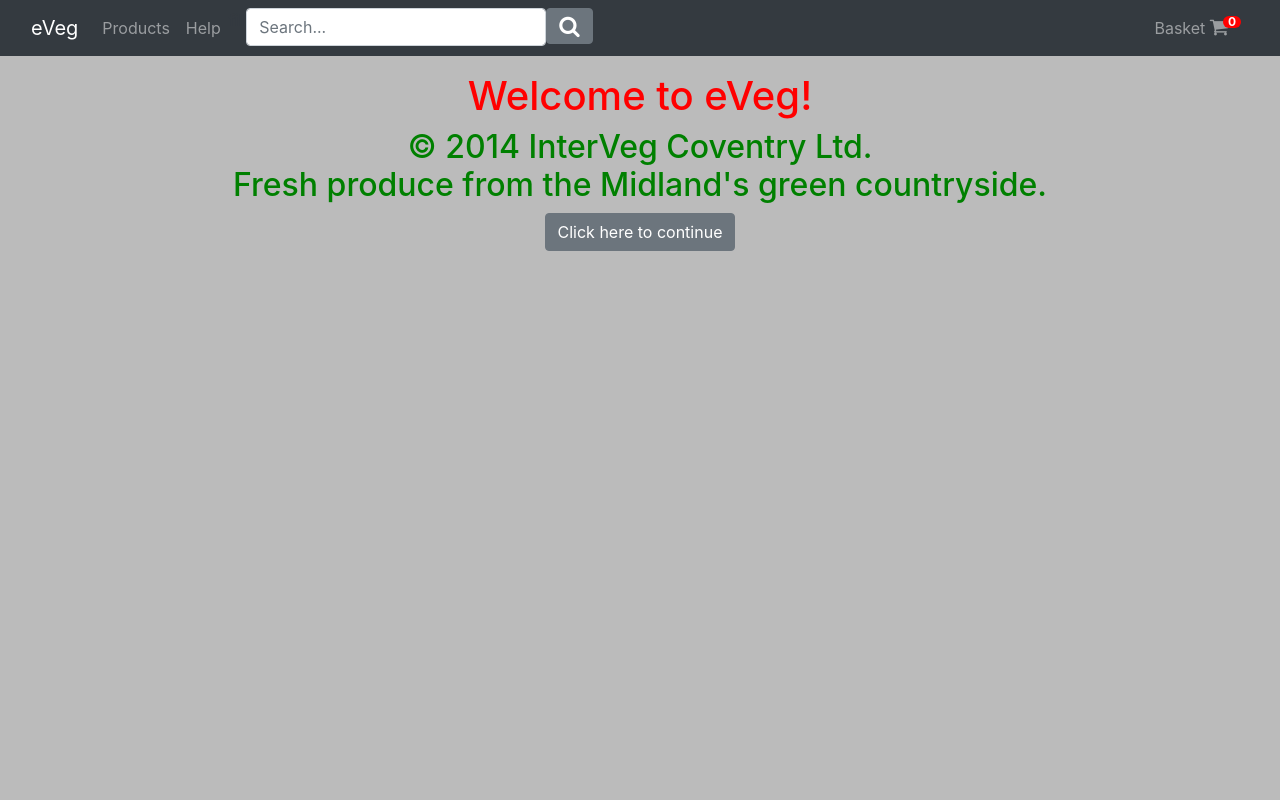
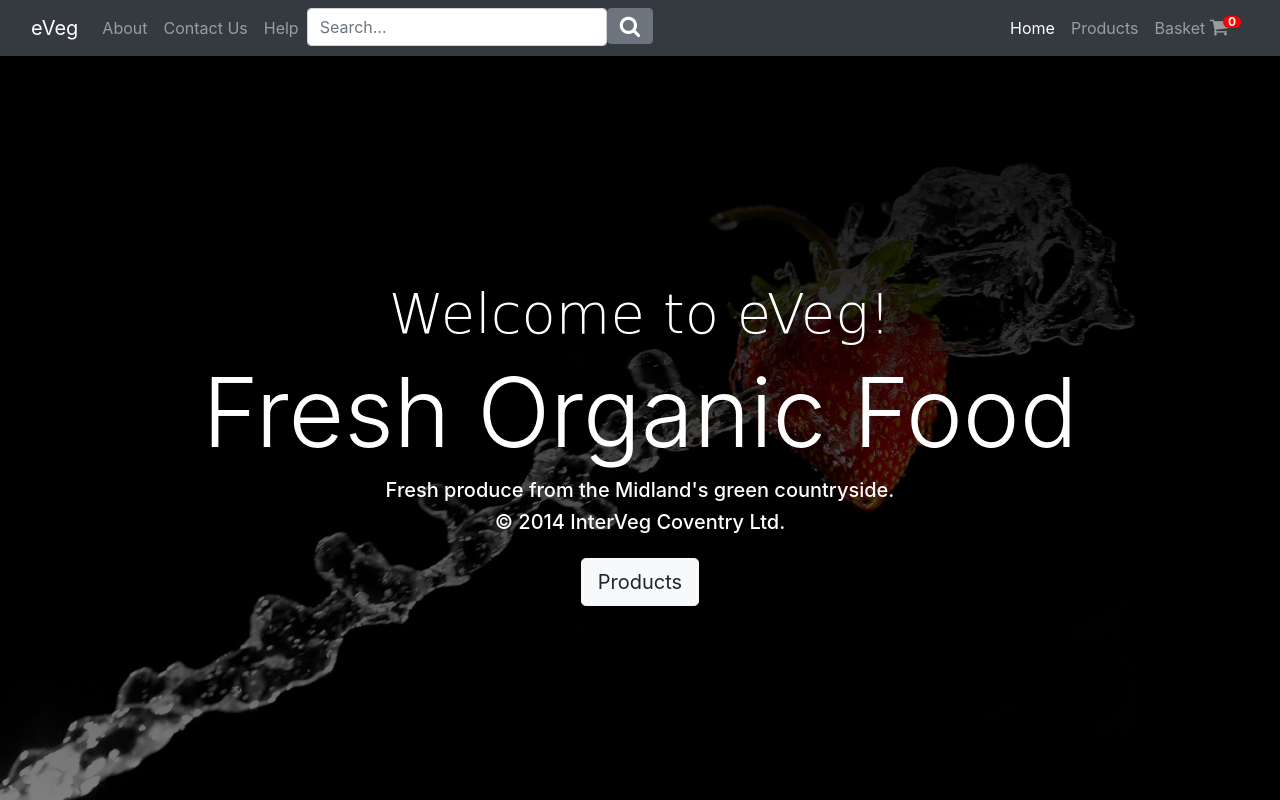
Before and after one commit to Hammad214508/Shopping-System, a PHP site: page /Home/index.php in a window 1280 px wide. Run offline with PHP 8.4, Linux system fonts and the light colour scheme.

Commit message:
basic home landing page

```diff
--- a/Home/index.php
+++ b/Home/index.php
@@ -3,18 +3,16 @@
   <?php include ($_SERVER['DOCUMENT_ROOT'].'/eveg-js/header.php') ?>
 </head>
 
-<body style="background-color: #bbb;" onload="setupBasket();">
+<body style="background-image: linear-gradient(rgba(0, 0, 0, 1), rgba(0, 0, 0, 0.5)), url('img1.jpeg'); background-repeat: no-repeat; background-attachment: fixed; background-size: cover;"
+      onload="setupBasket();" >
   <?php include ($_SERVER['DOCUMENT_ROOT'].'/eveg-js/navigation.php');?>
 
-  <div style="text-align: center;">
-    <h1 style="color: red;">Welcome to eVeg!</h1>
-    <h2 style="color: green;">
-         &copy; 2014 InterVeg Coventry Ltd.
-         <br />
-         Fresh produce from the Midland's green countryside.
-    </h2>
-
-    <button id="clck_to_cont" type="button" class="btn btn-secondary">Click here to continue</button>
+  <div class="text-center" style="margin-top:14em;">
+    <h1 style="color: white; font-family: URW Chancery L, cursive" class="display-4">Welcome to eVeg!</h1>
+    <h2 style="color: white;" class="display-1">Fresh Organic Food</h2>
+    <h5 style="color: white;">Fresh produce from the Midland's green countryside.</h5>
+    <h5 style="color: white;"> &copy; 2014 InterVeg Coventry Ltd. </h5>
+    <button  id="clck_to_cont" type="button" class="btn btn-lg btn-light mt-3">Products</button>
 
   </div>
   </span></p>
--- a/navigation.php
+++ b/navigation.php
@@ -2,7 +2,7 @@
   <div class="container-fluid">
 
     <div class="navbar-header">
-      <a id="nav-home" class="navbar-brand" href="<?php global $basedir; ?>/eveg-js/Home">eVeg</a>
+      <a class="navbar-brand" href="<?php global $basedir; ?>/eveg-js/Home">eVeg</a>
     </div>
 
     <button class="navbar-toggler" type="button" data-toggle="collapse" data-target="#main-menu" aria-controls="navbarSupportedContent" aria-expanded="false" aria-label="Toggle navigation">
@@ -11,9 +11,9 @@
 
     <div id="main-menu" class="collapse navbar-collapse">
         <ul class="nav navbar-nav mr-auto mt-2 mt-lg-0">
-          <li class="nav-item"><a id="nav-products" class="nav-link" href="<?php global $basedir; ?>/eveg-js/Shop/">Products</a></li>
+          <li class="nav-item"><a id="nav-about" class="nav-link" href="<?php global $basedir; ?>/eveg-js/Home/">About</a></li>
+          <li class="nav-item"><a id="nav-contact" class="nav-link" href="<?php global $basedir; ?>/eveg-js/Home/">Contact Us</a></li>
           <li class="nav-item"><a id="nav-help" class="nav-link" href="<?php global $basedir; ?>/eveg-js/Help/">Help</a></li>
-          <li style="color:#343a40">fill</li>
           <li  class="nav-item">
             <div class="autocomplete input-group" >
               <input type="search" id="search" class="form-control" placeholder="Search..." style="width:300px;"/>
@@ -24,6 +24,8 @@
           </li>
         </ul>
         <ul class="nav navbar-nav">
+          <li class="nav-item"><a id="nav-home" class="nav-link" href="<?php global $basedir; ?>/eveg-js/Home/">Home</a></li>
+          <li class="nav-item"><a id="nav-products" class="nav-link" href="<?php global $basedir; ?>/eveg-js/Shop/">Products</a></li>
           <li id="nav-basket" class="nav-item">
             <a class="nav-link" href="<?php global $basedir; ?>/eveg-js/Basket/">Basket
               <i class="fa fa-shopping-cart" aria-hidden="true" style="font-size:20px"></i>
```
Also changed, not shown: Home/img1.jpeg (added).
